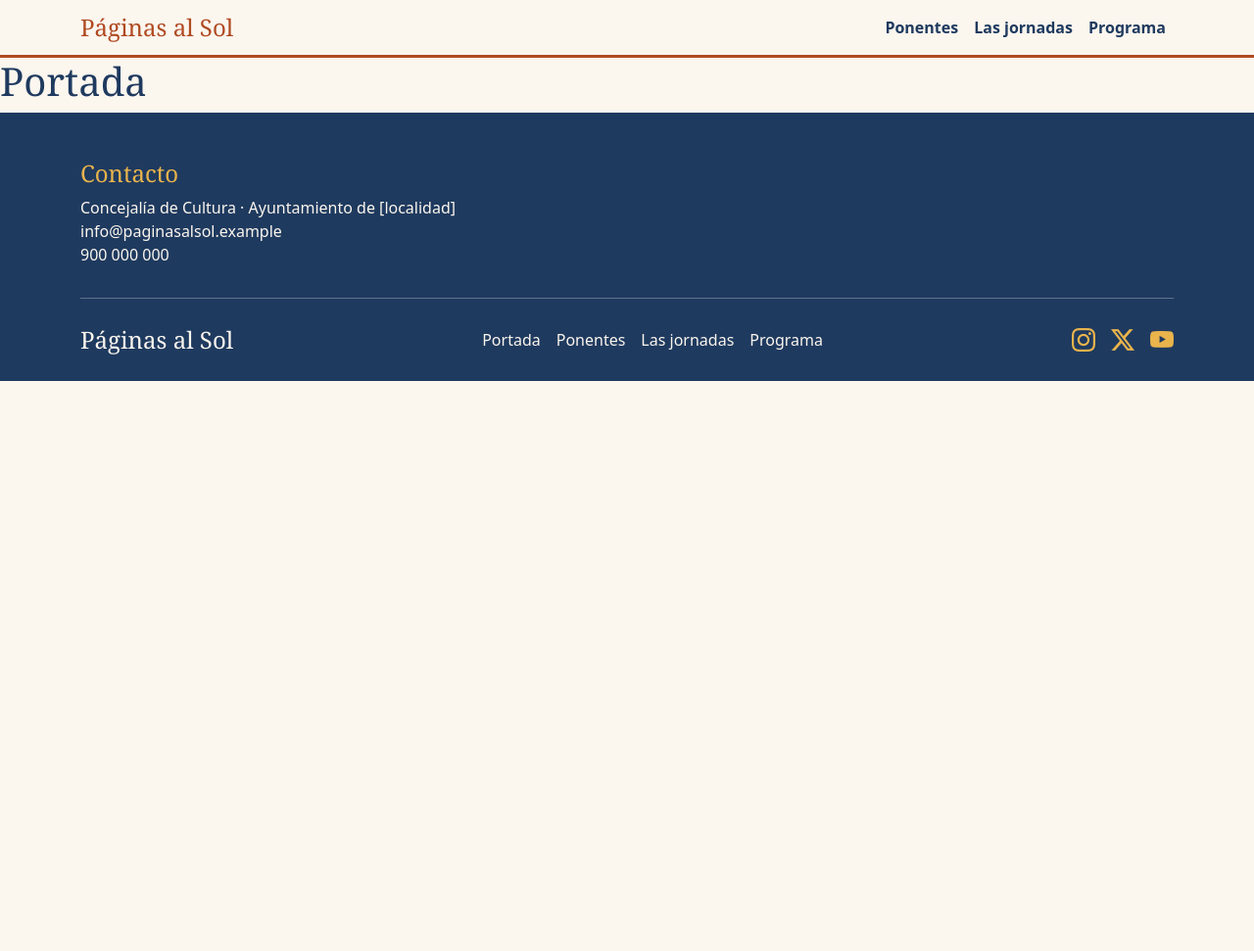
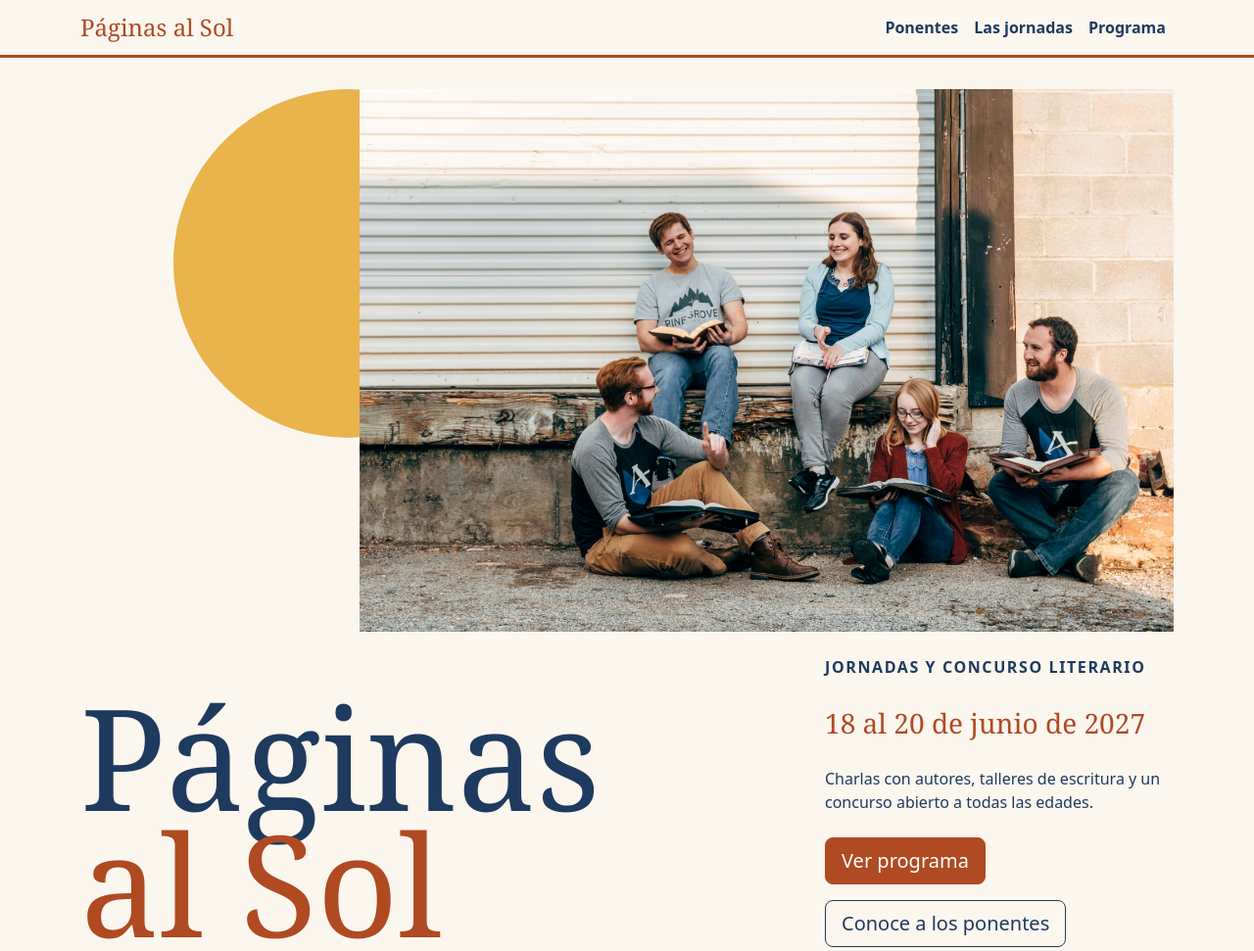
Before and after one commit to pedro-otalora/literatura-en-femenino, a website built with Parcel: page src/index.html in a window 1280 px wide. Shown: the top 971 px of the page at 98% size. Before the commit the page ends 800 px from the top, so only its background shows below. Built offline with nearby package versions, Linux system fonts and the light colour scheme; a small style sheet from the web is missing.

Commit message:
Bocecto portada

```diff
--- a/src/assets/styles/components/_index.scss
+++ b/src/assets/styles/components/_index.scss
@@ -1,3 +1,4 @@
 // Punto de entrada de Components: reenvía los bloques BEM para cargarlos con un solo @use.
+@forward "poster";
 @forward "site-header";
 @forward "site-footer";
--- /dev/null
+++ b/src/assets/styles/components/_poster.scss
@@ -0,0 +1,168 @@
+@use "../tools" as *;
+
+// Versión alternativa sin Grid: bloques apilados y centrados, legible en cualquier navegador.
+.poster {
+  padding-block: rem(32px);
+  text-align: center;
+
+  // El sol es solo decorativo y necesita Grid para colocarse, así que no se muestra sin él
+  &__sun {
+    display: none;
+  }
+
+  &__image {
+    display: block;
+    width: 100%;
+    height: auto;
+    margin-block-end: rem(24px);
+  }
+
+  &__title {
+    font-size: clamp(rem(56px), 14vw, rem(144px));
+    line-height: 0.9;
+  }
+
+  &__title-line {
+    display: block;
+    color: $color-accent;
+  }
+
+  &__subtitle {
+    font-weight: 700;
+    text-transform: uppercase;
+    letter-spacing: 0.1em;
+  }
+
+  &__date {
+    font-family: $font-serif;
+    font-size: rem(28px);
+    color: $color-accent;
+  }
+
+  &__links {
+    display: flex;
+    flex-wrap: wrap;
+    gap: rem(16px);
+    justify-content: center;
+    padding: 0;
+    list-style: none;
+  }
+}
+
+// Versión póster: solo en navegadores que soportan Grid (mejora progresiva).
+@supports (display: grid) {
+  .poster {
+    display: grid;
+    grid-template-columns: repeat(6, minmax(0, 1fr));
+    gap: rem(16px);
+    text-align: start;
+
+    @include mq(md) {
+      grid-template-columns: repeat(12, minmax(0, 1fr));
+      gap: rem(24px);
+    }
+
+    &__sun {
+      display: block;
+      grid-row: 1;
+      grid-column: 1 / 4;
+      align-self: start;
+      aspect-ratio: 1;
+      background-color: $color-highlight;
+      border-radius: 50%;
+
+      // Más pequeño y metido por detrás de la foto, para que se solapen
+      @include mq(md) {
+        grid-row: 1 / 3;
+        grid-column: 2 / 6;
+      }
+    }
+
+    &__image {
+      // Por encima del sol
+      z-index: 1;
+      grid-row: 1;
+      grid-column: 2 / -1;
+      align-self: end;
+      aspect-ratio: 3 / 2;
+      margin: 0;
+      object-fit: cover;
+
+      @include mq(md) {
+        grid-row: 1 / 4;
+        grid-column: 4 / -1;
+      }
+    }
+
+    &__title {
+      // Por encima de la foto, para que el recorte arena la tape
+      z-index: 2;
+      grid-row: 2;
+      grid-column: 1 / -1;
+      margin: 0;
+
+      @include mq(md) {
+        grid-row: 3 / 5;
+        grid-column: 1 / 9;
+        place-self: end start;
+
+        // El fondo solo ocupa lo que mide el texto, no toda el área de la retícula
+        padding: rem(16px) rem(24px) 0 0;
+        background-color: $color-bg;
+      }
+    }
+
+    &__subtitle,
+    &__date,
+    &__text,
+    &__links {
+      grid-column: 1 / -1;
+      margin: 0;
+    }
+
+    // En la versión Grid todo se alinea a la izquierda, también los botones
+    &__links {
+      justify-content: flex-start;
+    }
+
+    @include mq(md) {
+      &__subtitle,
+      &__date,
+      &__text {
+        grid-column: 1 / 7;
+      }
+    }
+
+    // Desde lg hay espacio a la derecha del título: el bloque de información
+    // sube a esas columnas y el póster cabe en la pantalla
+    @include mq(lg) {
+      &__subtitle,
+      &__date,
+      &__text,
+      &__links {
+        grid-column: 9 / -1;
+      }
+
+      &__subtitle {
+        grid-row: 4;
+        align-self: end;
+      }
+
+      &__date {
+        grid-row: 5;
+      }
+
+      &__text {
+        grid-row: 6;
+      }
+
+      &__links {
+        grid-row: 7;
+      }
+
+      &__title {
+        grid-row: 3 / 8;
+      }
+    }
+  }
+}
--- a/src/index.html
+++ b/src/index.html
@@ -9,8 +9,44 @@
   </head>
   <body>
     <include src="./views/header.html" locals='{"page": "home"}'></include>
-    <main id="main">
-      <h1>Portada</h1>
+    <main id="main" class="container">
+      <section class="poster" aria-labelledby="poster-title">
+        <div class="poster__sun" aria-hidden="true"></div>
+        <img
+          class="poster__image"
+          src="./assets/images/portada.jpg?width=1200"
+          srcset="
+            ./assets/images/portada.jpg?width=600   600w,
+            ./assets/images/portada.jpg?width=1200 1200w
+          "
+          sizes="(min-width: 768px) 65vw, 100vw"
+          alt="[describe la foto que elijas]"
+        />
+        <h1 class="poster__title" id="poster-title">
+          Páginas <span class="poster__title-line">al Sol</span>
+        </h1>
+        <p class="poster__subtitle">Jornadas y concurso literario</p>
+        <p class="poster__date">
+          <time datetime="2027-06-18">18</time> al
+          <time datetime="2027-06-20">20 de junio de 2027</time>
+        </p>
+        <p class="poster__text">
+          Charlas con autores, talleres de escritura y un concurso abierto a
+          todas las edades.
+        </p>
+        <ul class="poster__links" role="list">
+          <li>
+            <a class="btn btn-primary btn-lg" href="./programa.html"
+              >Ver programa</a
+            >
+          </li>
+          <li>
+            <a class="btn btn-outline-secondary btn-lg" href="./ponentes.html"
+              >Conoce a los ponentes</a
+            >
+          </li>
+        </ul>
+      </section>
     </main>
     <include src="./views/footer.html"></include>
     <script type="module" src="./assets/scripts/main.js"></script>
```
Also changed, not shown: src/assets/images/portada.jpg (added).
